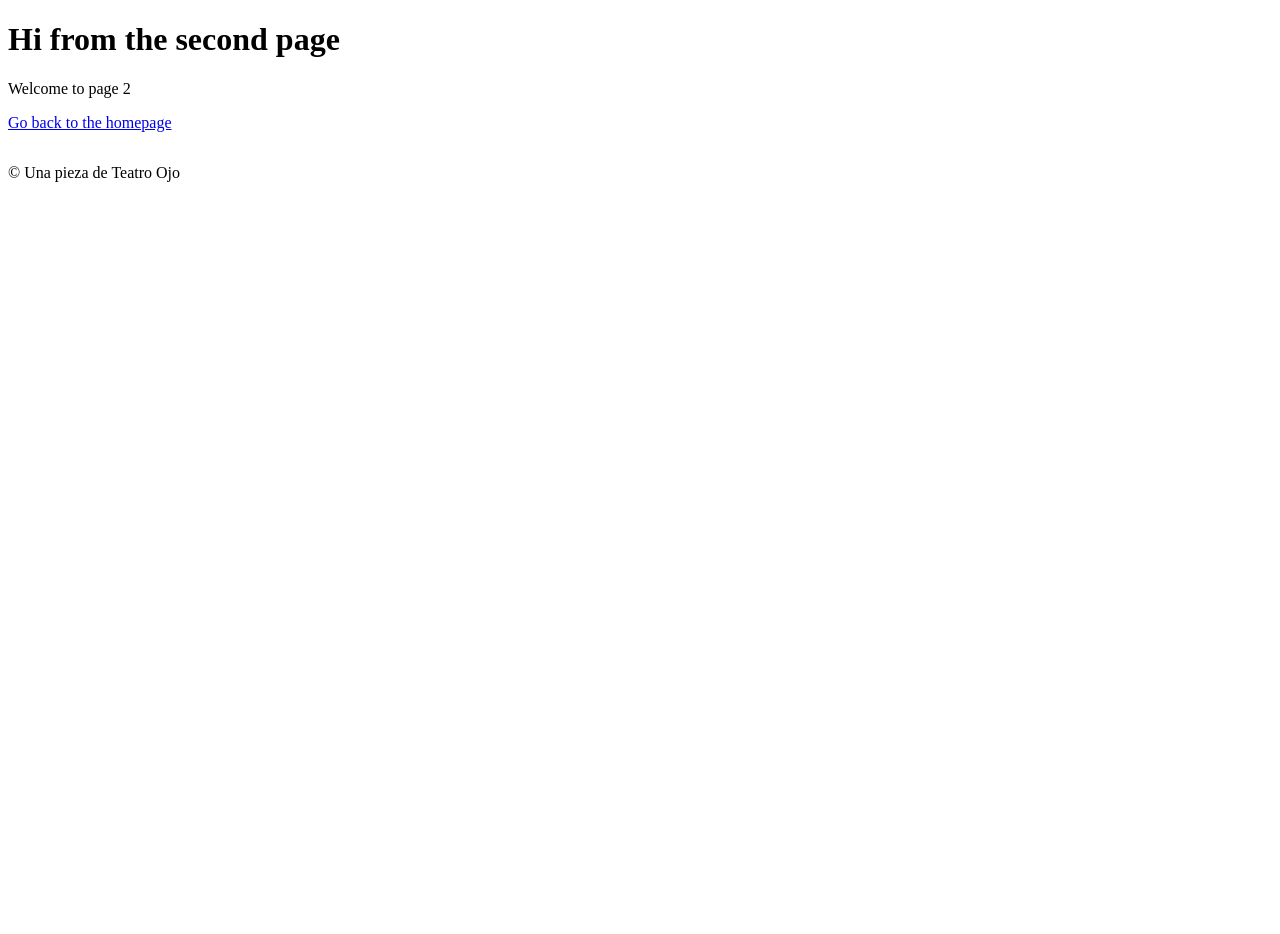
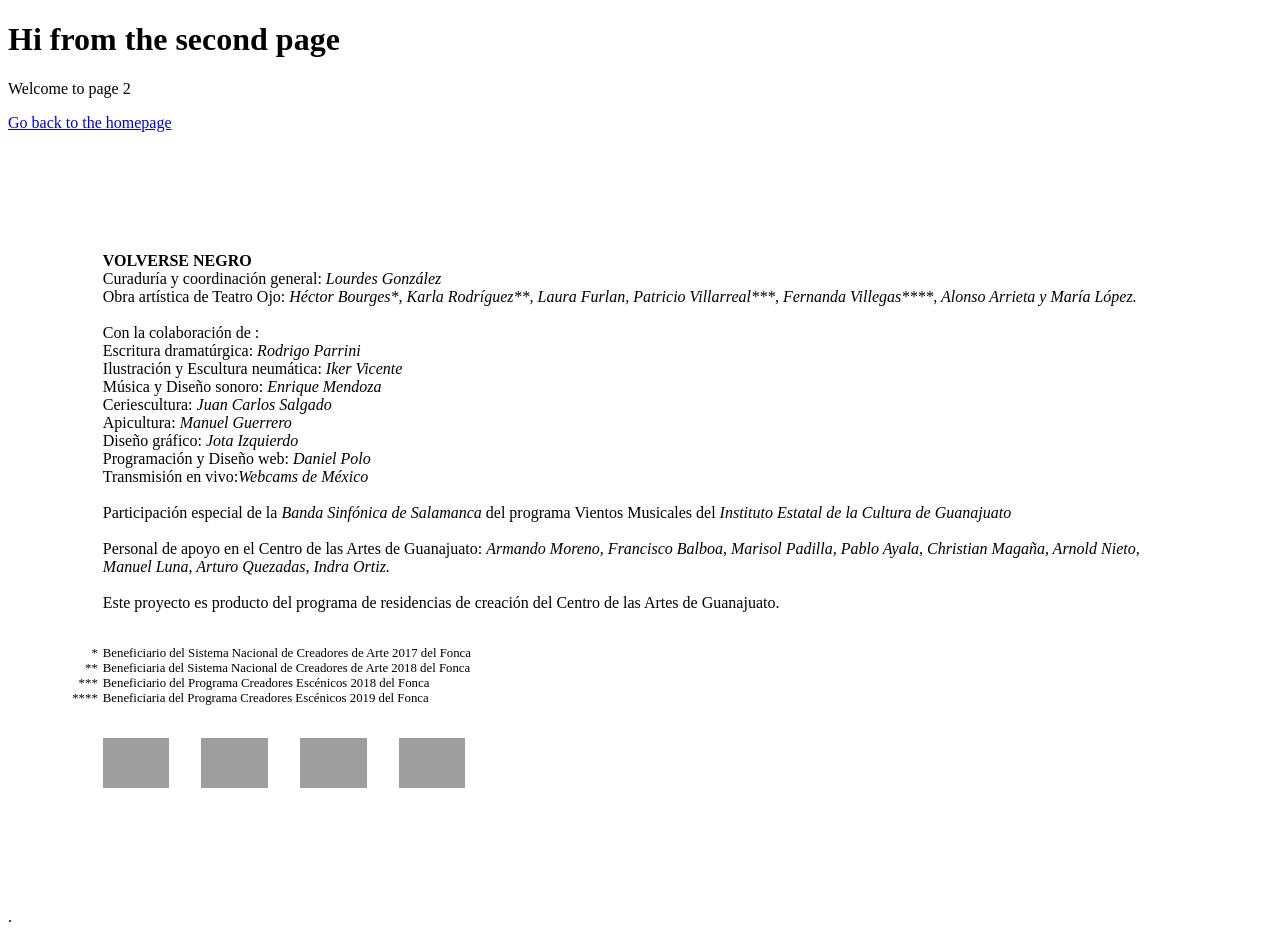
Before and after one commit to danielppolo/volverse-negro, a Gatsby site: page /contact in a window 1280 px wide. Before the commit the page ends 800 px from the top, so only its background shows below. Built offline with nearby package versions, Linux system fonts and the light colour scheme; Gatsby itself is replaced by a stand-in of ours; grey boxes are pictures that could not be loaded.

Commit message:
Credits added

```diff
--- /dev/null
+++ b/src/components/common/credits.js
@@ -0,0 +1,114 @@
+import React from 'react'
+import styled from 'styled-components'
+import Container from './container'
+import Logotypes from './logotypes'
+
+const CreditsStyled = styled.div`
+  .legend {
+    font-size: 0.8rem;
+    span {
+      position: relative;
+    }
+    span[data-line]:before {
+      position: absolute;
+      left: -5px;
+      transform: translate(-100%, 0);
+      content: attr(data-line); /* no quotes around attribute name! */
+    }
+  }
+`
+
+function Credits() {
+  return (
+    <CreditsStyled>
+      <Container>
+        <p>
+          <strong>VOLVERSE NEGRO</strong>
+          <br />
+          Curaduría y coordinación general:
+          {' '}
+          <i>Lourdes González</i>
+          <br />
+          Obra artística de Teatro Ojo:
+          {' '}
+          <i>
+          Héctor Bourges*,  Karla Rodríguez**,  Laura Furlan,  Patricio
+          Villarreal***,  Fernanda Villegas****,  Alonso Arrieta  y  María López.
+          </i>
+          <br />
+          <br />
+          Con la colaboración de :
+          <br />
+          Escritura dramatúrgica:
+          {' '}
+          <i>Rodrigo Parrini</i>
+          <br />
+          Ilustración y Escultura neumática:
+          {' '}
+          <i>Iker Vicente</i>
+          <br />
+          Música y Diseño sonoro:
+          {' '}
+          <i>Enrique Mendoza</i>
+          <br />
+          Ceriescultura:
+          {' '}
+          <i>Juan Carlos Salgado</i>
+          <br />
+          Apicultura:
+          {' '}
+          <i>Manuel Guerrero</i>
+          <br />
+          Diseño gráfico:
+          {' '}
+          <i>Jota Izquierdo</i>
+          <br />
+          Programación y Diseño web:
+          {' '}
+          <i>Daniel Polo</i>
+          <br />
+          Transmisión en vivo:
+          <i>Webcams de México</i>
+          <br />
+          <br />
+
+          Participación especial de la
+          {' '}
+          <i>Banda Sinfónica de Salamanca</i>
+          {' '}
+          del programa Vientos Musicales del
+          {' '}
+          <i> Instituto Estatal de la Cultura de Guanajuato</i>
+          <br />
+          <br />
+          Personal de apoyo en el Centro de las Artes de Guanajuato:
+          {' '}
+          <i>
+          Armando Moreno, Francisco
+          Balboa, Marisol Padilla, Pablo Ayala, Christian Magaña, Arnold Nieto, Manuel Luna, Arturo
+          Quezadas, Indra Ortiz.
+          </i>
+          <br />
+          <br />
+          Este proyecto es producto del programa de residencias de creación del Centro de las Artes de
+          Guanajuato.
+          <br />
+          <br />
+        </p>
+        <p className="legend">
+          <span data-line="*">Beneficiario del Sistema Nacional de Creadores de Arte 2017 del Fonca</span>
+          <br />
+          <span data-line="**">Beneficiaria del Sistema Nacional de Creadores de Arte 2018 del Fonca</span>
+          <br />
+          <span data-line="***">Beneficiario del Programa Creadores Escénicos 2018 del Fonca</span>
+          <br />
+          <span data-line="****">Beneficiaria del Programa Creadores Escénicos 2019 del Fonca</span>
+        </p>
+        <Logotypes />
+      </Container>
+    </CreditsStyled>
+  )
+}
+
+
+export default Credits
--- a/src/components/common/logotypes.js
+++ b/src/components/common/logotypes.js
@@ -1,14 +1,24 @@
 import React from 'react'
+import styled from 'styled-components'
 
-
+const Container = styled.div`
+  display: flex;
+  align-items: center;
+  justify-content: flex-start;
+  margin-top: 2rem;
+  > img {
+    max-height: 50px;
+    margin-right: 2rem;
+  }
+`
 function Logotypes() {
   return (
-    <div>
+    <Container>
       <img src="https://volverse-negro.s3.us-east-2.amazonaws.com/logotypes/FIC2020.png" alt="FIC" />
       <img src="https://volverse-negro.s3.us-east-2.amazonaws.com/logotypes/logo+CEARG+.png" alt="CEARG" />
-      <img src="https://volverse-negro.s3.us-east-2.amazonaws.com/logotypes/logo+tojo2-2.jpg" alt="Teatro Ojo" />
+      <img style={{ mixBlendMode: 'multiply' }} src="https://volverse-negro.s3.us-east-2.amazonaws.com/logotypes/logo+tojo2-2.jpg" alt="Teatro Ojo" />
       <img src="https://volverse-negro.s3.us-east-2.amazonaws.com/logotypes/logos+SecretariaCultura_Fonca-1.png" alt="FONCA" />
-    </div>
+    </Container>
   )
 }
 
--- a/src/components/layout.js
+++ b/src/components/layout.js
@@ -1,6 +1,7 @@
 import React from 'react'
 import PropTypes from 'prop-types'
 import { useStaticQuery, graphql } from 'gatsby'
+import Credits from './common/credits'
 
 const Layout = ({ children }) => {
   const data = useStaticQuery(graphql`
@@ -22,9 +23,8 @@ const Layout = ({ children }) => {
           marginTop: '2rem',
         }}
         >
-          © Una pieza de
-          {' '}
-          {data.site.siteMetadata?.author}
+          <Credits />
+          .
         </footer>
       </div>
     </>
--- a/src/components/text/fragment-da.js
+++ b/src/components/text/fragment-da.js
@@ -4,7 +4,6 @@ import Fragment from '../common/fragment'
 
 const ImageStyled = styled.img`
   /* position: absolute; */
-  transform: rotate(10deg);
   margin-left: 50%;
   mix-blend-mode: multiply;
 `
```
